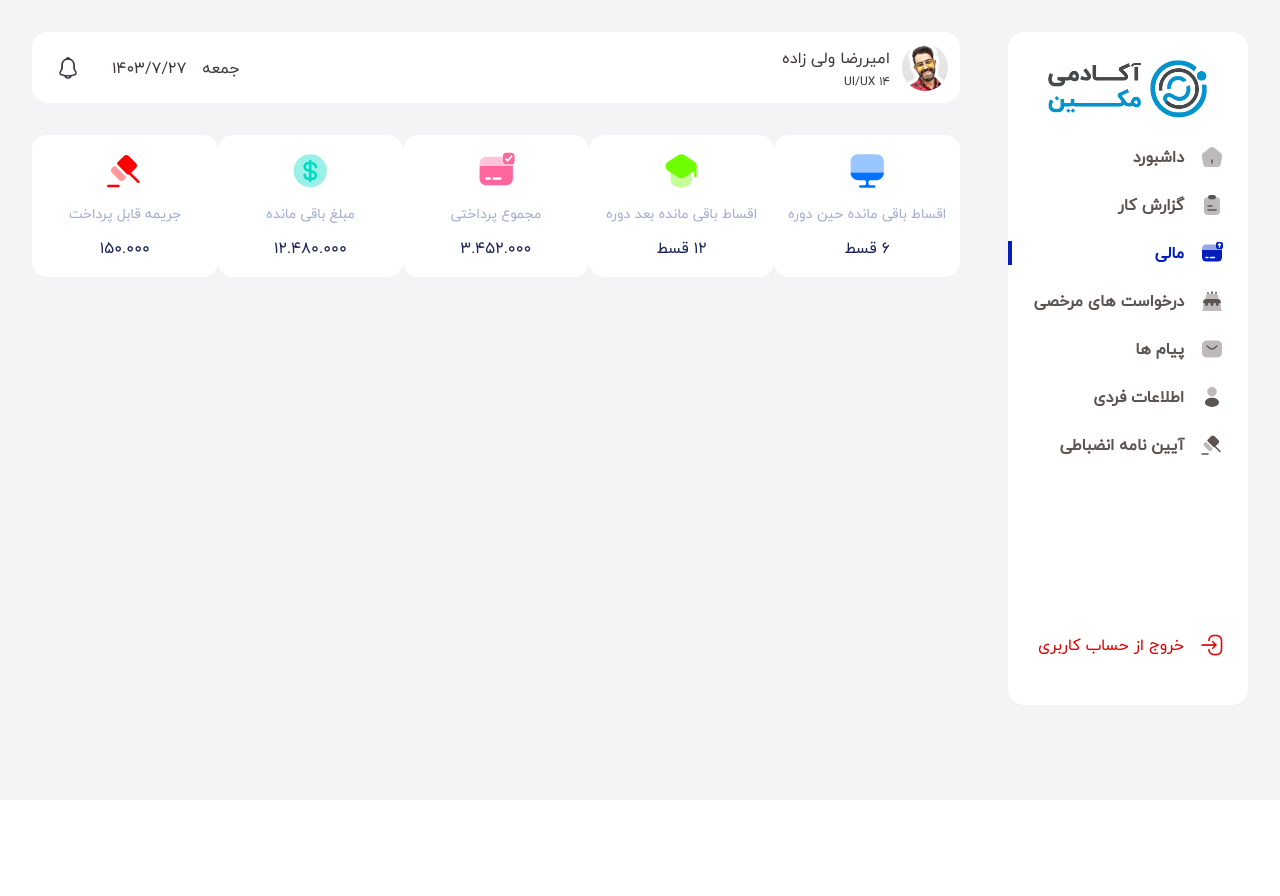
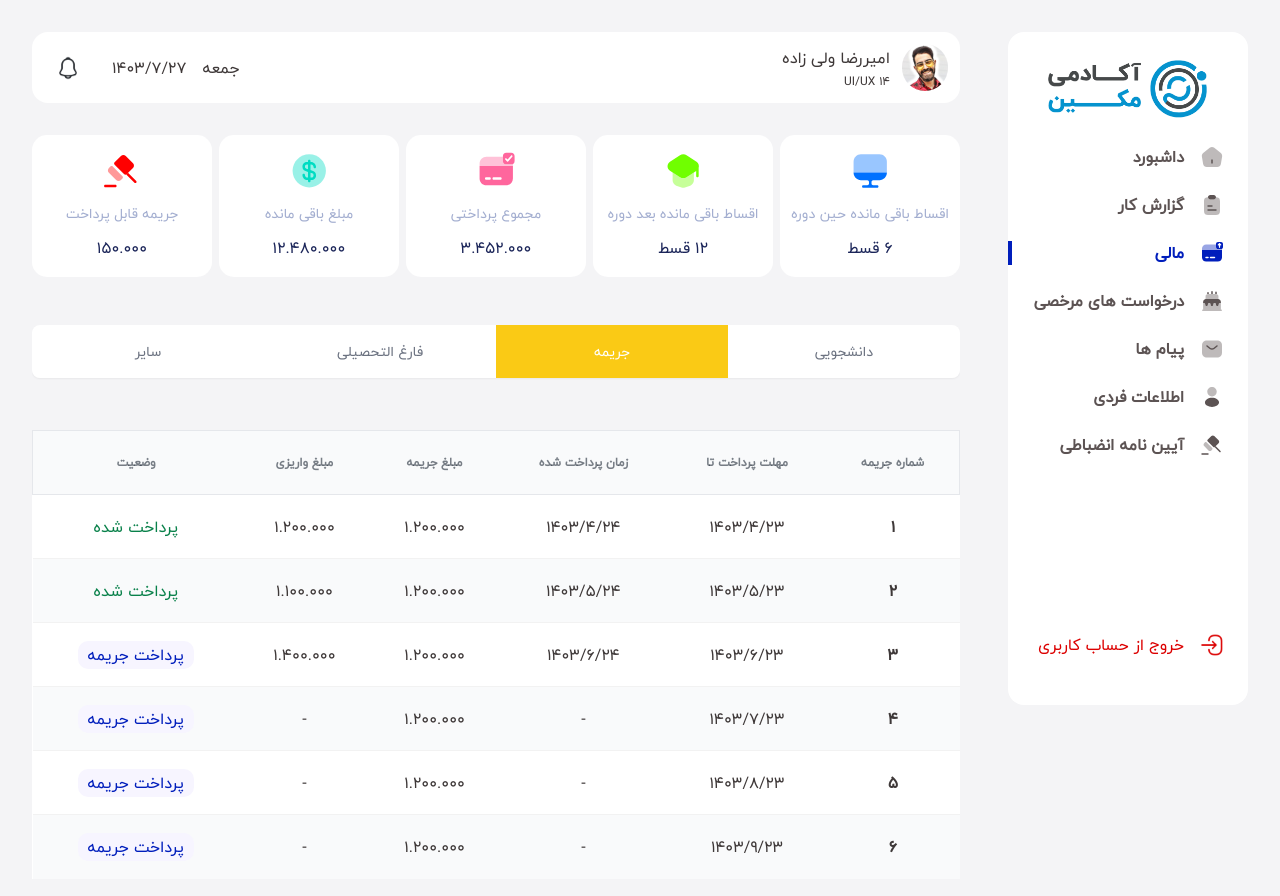
Before and after one commit to mobin-khoddam/makeen-crm-project, a React (Vite) app: page /finance in a window 1280 px wide. Shown: the top 896 px of the page. Before the commit the page ends 800 px from the top, so only its background shows below. Built offline with nearby package versions, Linux system fonts and the light colour scheme.

Commit message:
finishing finance route exept others part

```diff
--- a/src/Container/Students/Finance/FinanceCards/FinaceData.jsx
+++ b/src/Container/Students/Finance/FinaceData.jsx
@@ -127,3 +127,177 @@ export const CardsOfFinance = [
     value: "150.000",
   },
 ];
+export const FineTableRow = [
+  { id: 1, title: "شماره جریمه" },
+  { id: 2, title: "مهلت پرداخت تا" },
+  { id: 3, title: "زمان پرداخت شده" },
+  { id: 4, title: "مبلغ جریمه" },
+  { id: 5, title: "مبلغ واریزی" },
+  { id: 6, title: "وضعیت" },
+];
+export const FineTableBody = [
+  {
+    id: 1,
+    usance: "1403/4/23",
+    paymentTime: "1403/4/24",
+    finePrice: "1.200.000",
+    depositAmount: "1.200.000",
+    status: "پرداخت شده",
+  },
+  {
+    id: 2,
+    usance: "1403/5/23",
+    paymentTime: "1403/5/24",
+    finePrice: "1.200.000",
+    depositAmount: "1.100.000",
+    status: "پرداخت شده",
+  },
+  {
+    id: 3,
+    usance: "1403/6/23",
+    paymentTime: "1403/6/24",
+    finePrice: "1.200.000",
+    depositAmount: "1.400.000",
+    status: "پرداخت جریمه",
+  },
+  {
+    id: 4,
+    usance: "1403/7/23",
+    paymentTime: "-",
+    finePrice: "1.200.000",
+    depositAmount: "-",
+    status: "پرداخت جریمه",
+  },
+  {
+    id: 5,
+    usance: "1403/8/23",
+    paymentTime: "-",
+    finePrice: "1.200.000",
+    depositAmount: "-",
+    status: "پرداخت جریمه",
+  },
+  {
+    id: 6,
+    usance: "1403/9/23",
+    paymentTime: "-",
+    finePrice: "1.200.000",
+    depositAmount: "-",
+    status: "پرداخت جریمه",
+  },
+];
+export const StudentTableBody = [
+  {
+    id: 1,
+    usance: "1403/4/23",
+    paymentTime: "1403/4/24",
+    finePrice: "1.200.000",
+    depositAmount: "1.200.000",
+    status: "پرداخت شده",
+  },
+  {
+    id: 2,
+    usance: "1403/5/23",
+    paymentTime: "1403/5/24",
+    finePrice: "1.200.000",
+    depositAmount: "1.100.000",
+    status: "پرداخت شده",
+  },
+  {
+    id: 3,
+    usance: "1403/6/23",
+    paymentTime: "1403/6/24",
+    finePrice: "1.200.000",
+    depositAmount: "1.400.000",
+    status: "پرداخت قسط",
+  },
+  {
+    id: 4,
+    usance: "1403/7/23",
+    paymentTime: "-",
+    finePrice: "1.200.000",
+    depositAmount: "-",
+    status: "پرداخت قسط",
+  },
+  {
+    id: 5,
+    usance: "1403/8/23",
+    paymentTime: "-",
+    finePrice: "1.200.000",
+    depositAmount: "-",
+    status: "پرداخت قسط",
+  },
+  {
+    id: 6,
+    usance: "1403/9/23",
+    paymentTime: "-",
+    finePrice: "1.200.000",
+    depositAmount: "-",
+    status: "پرداخت قسط",
+  },
+];
+export const StudentTableRow = [
+  { id: 1, title: "ردیف" },
+  { id: 2, title: "مهلت پرداخت تا" },
+  { id: 3, title: "زمان پرداخت شده" },
+  { id: 4, title: "مبلغ قسط" },
+  { id: 5, title: "مبلغ واریزی" },
+  { id: 6, title: "وضعیت" },
+];
+export const GraduatioTableRow = [
+  { id: 1, title: "ردیف" },
+  { id: 2, title: "مهلت پرداخت تا" },
+  { id: 3, title: "زمان پرداخت شده" },
+  { id: 4, title: "مبلغ قسط" },
+  { id: 5, title: "مبلغ واریزی" },
+  { id: 6, title: "وضعیت" },
+];
+export const GraduationTableBody = [
+  {
+    id: 1,
+    usance: "1403/4/23",
+    paymentTime: "1403/4/24",
+    finePrice: "1.200.000",
+    depositAmount: "1.200.000",
+    status: "پرداخت شده",
+  },
+  {
+    id: 2,
+    usance: "1403/5/23",
+    paymentTime: "1403/5/24",
+    finePrice: "1.200.000",
+    depositAmount: "1.100.000",
+    status: "پرداخت شده",
+  },
+  {
+    id: 3,
+    usance: "1403/6/23",
+    paymentTime: "1403/6/24",
+    finePrice: "1.200.000",
+    depositAmount: "1.400.000",
+    status: "پرداخت قسط",
+  },
+  {
+    id: 4,
+    usance: "1403/7/23",
+    paymentTime: "-",
+    finePrice: "1.200.000",
+    depositAmount: "-",
+    status: "پرداخت قسط",
+  },
+  {
+    id: 5,
+    usance: "1403/8/23",
+    paymentTime: "-",
+    finePrice: "1.200.000",
+    depositAmount: "-",
+    status: "پرداخت قسط",
+  },
+  {
+    id: 6,
+    usance: "1403/9/23",
+    paymentTime: "-",
+    finePrice: "1.200.000",
+    depositAmount: "-",
+    status: "پرداخت قسط",
+  },
+];
--- a/src/Container/Students/Finance/FinanceCards/Card.jsx
+++ b/src/Container/Students/Finance/FinanceCards/Card.jsx
@@ -1,10 +1,14 @@
 const Card = ({ image, title, value }) => {
   return (
-    <div className="w-[189px] h-[142px] rounded-[15px] bg-white py-[15px] flex justify-center items-center ">
+    <div className="w-[180px] max-sm:w-[80%] max-xl:w-[18.31%]  h-[142px] max-sm:h-[165px] rounded-[15px] bg-white py-[15px] flex justify-center items-center max-sm:mb-5 ">
       <div className="flex-col items-center text-center justify-between h-[111px]   ">
         <span className="block mb-3 mx-auto  w-fit">{image}</span>
-        <span className="text-[14px] block text-[#A3AED0] mb-3">{title}</span>
-        <span className="text-[16px] block text-[#1B2559]">{value}</span>
+        <span className="sm:text-[11px] xl:text-[14px] block text-[#A3AED0] mb-3">
+          {title}
+        </span>
+        <span className="xl:text-[16px] lg:text-[14px] sm:text-[13px] block text-[#1B2559]">
+          {value}
+        </span>
       </div>
     </div>
   );
--- a/src/Container/Students/Finance/FinanceCards/FinanceCards.jsx
+++ b/src/Container/Students/Finance/FinanceCards/FinanceCards.jsx
@@ -1,9 +1,9 @@
 import Card from "./Card";
-import { CardsOfFinance } from "./FinaceData";
+import { CardsOfFinance } from "../FinaceData";
 
 const FinanceCards = () => {
   return (
-    <div className="w-full   flex items-center justify-between  ">
+    <div className="w-full  flex items-center justify-between  mb-12 max-sm:flex-col  ">
       {CardsOfFinance.map((card) => (
         <Card
           key={card.image}
--- /dev/null
+++ b/src/Container/Students/Finance/FinanceTable/FinanceRow.jsx
@@ -0,0 +1,114 @@
+import  { useState } from "react";
+import FinanceTable from "./Financetable";
+import {
+  FineTableBody,
+  FineTableRow,
+  GraduatioTableRow,
+  GraduationTableBody,
+  StudentTableBody,
+  StudentTableRow,
+} from "../FinaceData";
+
+const FinanceRow = () => {
+  const [active, setActive] = useState({
+    first: false,
+    second: true,
+    third: false,
+    forth: false,
+  });
+  return (
+    <>
+      <div className="w-full h-[53px]  rounded-lg  flex justify-normal items-center shadow-sm mb-[52px]">
+        <button
+          onClick={() =>
+            setActive({
+              first: true,
+              second: false,
+              third: false,
+              forth: false,
+            })
+          }
+          className="w-1/4 cursor-pointer h-full flex items-center justify-center text-[#6B7280] text-[14px] font-medium transition-all ease-linear duration-150 rounded-tr-lg rounded-br-lg  "
+          style={{
+            backgroundColor: active.first ? "#FACA15" : "white",
+            color: active.first ? "white" : "#6B7280",
+          }}
+        >
+          دانشجویی
+        </button>
+        <button
+          onClick={() =>
+            setActive({
+              first: false,
+              second: true,
+              third: false,
+              forth: false,
+            })
+          }
+          className="w-1/4 cursor-pointer h-full flex items-center justify-center text-[#6B7280] text-[14px] font-medium transition-all ease-linear duration-150 "
+          style={{
+            backgroundColor: active.second ? "#FACA15" : "white",
+            color: active.second ? "white" : "#6B7280",
+          }}
+        >
+          جریمه
+        </button>
+        <button
+          onClick={() =>
+            setActive({
+              first: false,
+              second: false,
+              third: true,
+              forth: false,
+            })
+          }
+          className="w-1/4 cursor-pointer h-full flex items-center justify-center text-[#6B7280] text-[14px] font-medium transition-all ease-linear duration-150 "
+          style={{
+            backgroundColor: active.third ? "#FACA15" : "white",
+            color: active.third ? "white" : "#6B7280",
+          }}
+        >
+          فارغ التحصیلی
+        </button>
+        <button
+          disabled
+
+          onClick={() => {
+            setActive({
+              first: false,
+              second: false,
+              third: false,
+              forth: true,
+            });
+          }}
+          className="w-1/4 cursor-pointer h-full flex items-center justify-center text-[#6B7280] text-[14px] font-medium transition-all ease-linear duration-150 rounded-bl-lg rounded-tl-lg"
+          style={{
+            backgroundColor: active.forth ? "#FACA15" : "white",
+            color: active.forth ? "white" : "#6B7280",
+
+          }}
+        >
+          سایر
+        </button>
+      </div>
+
+      {active.second && (
+        <FinanceTable tableHead={FineTableRow} tableBody={FineTableBody} />
+      )}
+      {active.first && (
+        <FinanceTable
+          tableBody={StudentTableBody}
+          tableHead={StudentTableRow}
+        />
+      )}
+      {active.third && (
+        <FinanceTable
+          tableBody={GraduationTableBody}
+          tableHead={GraduatioTableRow}
+        />
+      )}
+    </>
+  );
+};
+
+export default FinanceRow;
--- /dev/null
+++ b/src/Container/Students/Finance/FinanceTable/FinanceTable.jsx
@@ -0,0 +1,50 @@
+
+const FinanceTable = ({ tableHead, tableBody }) => {
+  return (
+    <div className="overflow-x-auto bg-white ">
+      <table className="table table-zebra">
+        {/* head */}
+        <thead>
+          <tr className="bg-[#F9FAFB] border-b border-solid border-[1px] border-[#E5E7EB] h-[64px] ">
+            {tableHead.map((elem) => (
+              <th className=" text-center" key={elem.id}>
+                {elem.title}
+              </th>
+            ))}
+          </tr>
+        </thead>
+        <tbody>
+          {/* row 1 */}
+          {tableBody.map((item) => (
+            <tr
+              style={{ backgroundColor: item.id % 2 === 0 && "#F9FAFB" }}
+              key={item.id}
+              className="text-[#3E3838] text-[16px] h-[64px]"
+            >
+              <th className=" text-center">{item.id}</th>
+              <td className=" text-center">{item.usance}</td>
+              <td className=" text-center ">{item.paymentTime}</td>
+              <td className=" text-center">{item.finePrice}</td>
+              <td className=" text-center">{item.depositAmount}</td>
+              <td className=" text-center">
+                <span
+                  style={{
+                    color: item.status.includes("شده") ? "#09814A" : "#001EBC",
+                    backgroundColor: !item.status.includes("شده") && "#F7F5FF",
+                    borderRadius: !item.status.includes("شده") && "10px",
+                    paddingRight: !item.status.includes("شده") && "10px",
+                    paddingLeft: !item.status.includes("شده") && "10px",
+                  }}
+                >
+                  {item.status}
+                </span>
+              </td>
+            </tr>
+          ))}
+        </tbody>
+      </table>
+    </div>
+  );
+};
+
+export default FinanceTable;
--- a/src/pages/Students/Finance/FinancePage.jsx
+++ b/src/pages/Students/Finance/FinancePage.jsx
@@ -1,10 +1,12 @@
 import OriginalTemplatePage from "../../../Componants/OriginalTemplate/OriginalTemplatePage.jsx";
 import FinanceCards from "../../../Container/Students/Finance/FinanceCards/FinanceCards.jsx";
+import FinanceRow from "../../../Container/Students/Finance/FinanceTable/FinanceRow.jsx";
 
 const Finance = () => {
   return (
     <OriginalTemplatePage>
       <FinanceCards />
+      <FinanceRow />
     </OriginalTemplatePage>
   );
 };
```
